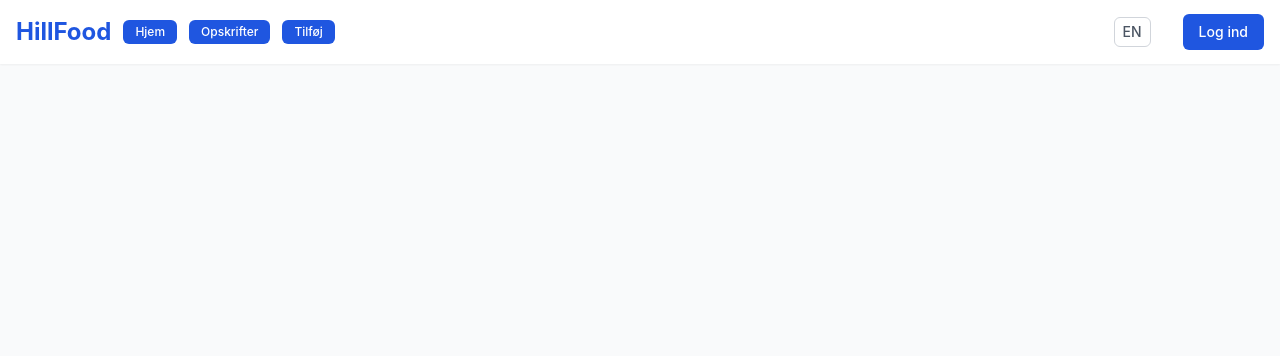
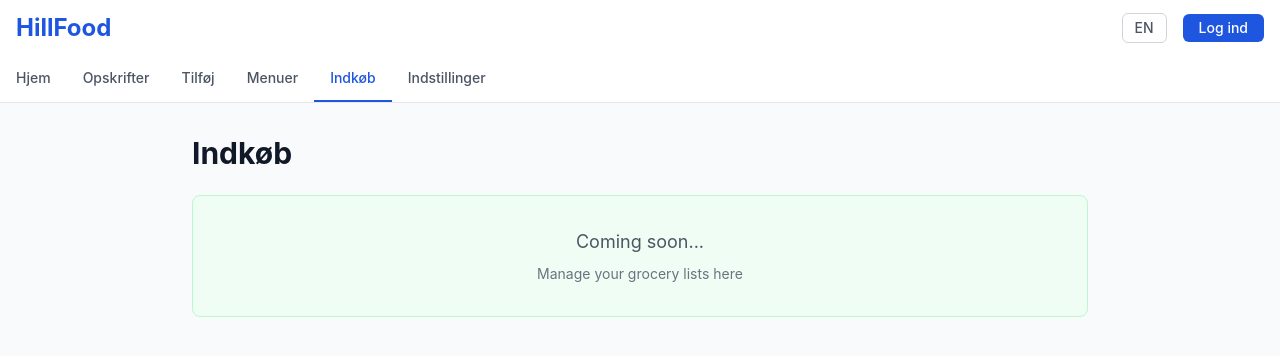
Before and after one commit to ekhpascal/HillFood, a React (Vite) app: page /groceries in a window 1280 px wide. Shown: the top 356 px of the page. Built offline with nearby package versions, Linux system fonts and the light colour scheme; no server answers.

Commit message:
Redesign navigation: header + tab pane layout

```diff
--- a/src/App.tsx
+++ b/src/App.tsx
@@ -7,6 +7,9 @@ import Recipes from './pages/Recipes'
 import AddRecipe from './pages/AddRecipe'
 import RecipeDetail from './pages/RecipeDetail'
 import Auth from './pages/Auth'
+import Menus from './pages/Menus'
+import Groceries from './pages/Groceries'
+import Settings from './pages/Settings'
 
 function App() {
   return (
@@ -25,6 +28,9 @@ function App() {
               </ProtectedRoute>
             }
           />
+          <Route path="/menus" element={<Menus />} />
+          <Route path="/groceries" element={<Groceries />} />
+          <Route path="/settings" element={<Settings />} />
         </Routes>
       </Layout>
     </LanguageProvider>
--- a/src/components/Navigation.tsx
+++ b/src/components/Navigation.tsx
@@ -10,8 +10,6 @@ export default function Navigation() {
 
   const isActive = (path: string) => {
     return location.pathname === path
-      ? 'bg-primary-700'
-      : 'bg-primary-600 hover:bg-primary-700'
   }
 
   const handleSignOut = async () => {
@@ -19,65 +17,77 @@ export default function Navigation() {
     navigate('/')
   }
 
+  const tabs = [
+    { path: '/', label: t('nav.home') },
+    { path: '/recipes', label: t('nav.recipes') },
+    { path: '/add', label: t('nav.add') },
+    { path: '/menus', label: t('nav.menus') },
+    { path: '/groceries', label: t('nav.groceries') },
+    { path: '/settings', label: t('nav.settings') },
+  ]
+
   return (
-    <nav className="bg-white shadow-sm overflow-x-hidden">
+    <>
+      {/* Header */}
+      <header className="bg-white shadow-sm">
         <div className="container mx-auto px-4 max-w-full">
-        <div className="flex items-center justify-between h-16 gap-2">
-          <div className="flex items-center gap-3">
-            <Link to="/" className="text-xl md:text-2xl font-bold text-primary-600">
+          <div className="flex items-center justify-between h-14">
+            <h1 className="text-xl md:text-2xl font-bold text-primary-600">
               HillFood
-            </Link>
-            <Link
-              to="/"
-              className={`px-2 md:px-3 py-1 rounded-md text-xs font-medium text-white transition ${isActive('/')}`}
-            >
-              {t('nav.home')}
-            </Link>
-            <Link
-              to="/recipes"
-              className={`px-2 md:px-3 py-1 rounded-md text-xs font-medium text-white transition ${isActive('/recipes')}`}
-            >
-              {t('nav.recipes')}
-            </Link>
-            <Link
-              to="/add"
-              className={`px-2 md:px-3 py-1 rounded-md text-xs font-medium text-white transition ${isActive('/add')}`}
-            >
-              {t('nav.add')}
-            </Link>
-          </div>
+            </h1>
 
             <div className="flex items-center gap-2 md:gap-4">
               <button
                 onClick={() => setLanguage(language === 'da' ? 'en' : 'da')}
-              className="ml-4 md:ml-8 px-2 py-1 text-xs md:text-sm font-medium text-gray-600 hover:text-primary-600 border border-gray-300 rounded-md"
+                className="px-2 md:px-3 py-1 text-xs md:text-sm font-medium text-gray-600 hover:text-primary-600 border border-gray-300 rounded-md transition"
               >
                 {language === 'da' ? 'EN' : 'DA'}
               </button>
 
               {user ? (
-              <div className="flex items-center gap-2 md:gap-3 ml-2 md:ml-4 pl-2 md:pl-4 border-l border-gray-300">
-                <span className="hidden md:inline text-sm text-gray-600 max-w-[120px] lg:max-w-none truncate">
-                  {user.email}
-                </span>
                 <button
                   onClick={handleSignOut}
-                  className="px-2 md:px-3 py-2 text-xs md:text-sm font-medium text-red-600 hover:bg-red-50 rounded-md transition"
+                  className="px-2 md:px-3 py-1 text-xs md:text-sm font-medium text-red-600 hover:bg-red-50 rounded-md transition"
                 >
-                  {t('nav.signOut')}
+                  <span className="hidden sm:inline">{t('nav.signOut')}</span>
+                  <span className="sm:inline md:hidden">Out</span>
                 </button>
-              </div>
               ) : (
                 <Link
                   to="/auth"
-                className="ml-2 md:ml-4 px-3 md:px-4 py-2 bg-primary-600 text-white rounded-md text-xs md:text-sm font-medium hover:bg-primary-700 transition"
+                  className="px-2 md:px-4 py-1 text-xs md:text-sm bg-primary-600 text-white rounded-md font-medium hover:bg-primary-700 transition"
                 >
-                {t('auth.signIn')}
+                  <span className="hidden sm:inline">{t('auth.signIn')}</span>
+                  <span className="sm:inline md:hidden">In</span>
                 </Link>
               )}
             </div>
           </div>
         </div>
+      </header>
+
+      {/* Tab Navigation */}
+      <nav className="bg-white border-b border-gray-200 sticky top-0 z-10">
+        <div className="container mx-auto max-w-full">
+          <div className="flex overflow-x-auto hide-scrollbar">
+            {tabs.map((tab) => (
+              <Link
+                key={tab.path}
+                to={tab.path}
+                className={`
+                  flex-shrink-0 px-4 py-3 text-sm font-medium whitespace-nowrap transition
+                  ${isActive(tab.path)
+                    ? 'text-primary-600 border-b-2 border-primary-600'
+                    : 'text-gray-600 hover:text-primary-600 hover:border-b-2 hover:border-gray-300'
+                  }
+                `}
+              >
+                {tab.label}
+              </Link>
+            ))}
+          </div>
+        </div>
       </nav>
+    </>
   )
 }
--- a/src/contexts/LanguageContext.tsx
+++ b/src/contexts/LanguageContext.tsx
@@ -14,6 +14,9 @@ const translations = {
     'nav.home': 'Hjem',
     'nav.recipes': 'Opskrifter',
     'nav.add': 'Tilføj',
+    'nav.menus': 'Menuer',
+    'nav.groceries': 'Indkøb',
+    'nav.settings': 'Indstillinger',
     'nav.signOut': 'Log ud',
 
     // Home page
@@ -93,6 +96,9 @@ const translations = {
     'nav.home': 'Home',
     'nav.recipes': 'Recipes',
     'nav.add': 'Add',
+    'nav.menus': 'Menus',
+    'nav.groceries': 'Groceries',
+    'nav.settings': 'Settings',
     'nav.signOut': 'Sign Out',
 
     // Home page
--- a/src/index.css
+++ b/src/index.css
@@ -44,3 +44,13 @@ body {
     background-color: #ffffff;
   }
 }
+
+/* Hide scrollbar for tabs */
+.hide-scrollbar {
+  -ms-overflow-style: none;
+  scrollbar-width: none;
+}
+
+.hide-scrollbar::-webkit-scrollbar {
+  display: none;
+}
--- /dev/null
+++ b/src/pages/Groceries.tsx
@@ -0,0 +1,19 @@
+import { useLanguage } from '@/contexts/LanguageContext'
+
+export default function Groceries() {
+  const { t } = useLanguage()
+
+  return (
+    <div className="max-w-4xl mx-auto">
+      <h1 className="text-3xl font-bold text-gray-900 mb-6">
+        {t('nav.groceries')}
+      </h1>
+      <div className="bg-green-50 border border-green-200 rounded-lg p-8 text-center">
+        <p className="text-lg text-gray-600">Coming soon...</p>
+        <p className="text-sm text-gray-500 mt-2">
+          Manage your grocery lists here
+        </p>
+      </div>
+    </div>
+  )
+}
--- /dev/null
+++ b/src/pages/Menus.tsx
@@ -0,0 +1,19 @@
+import { useLanguage } from '@/contexts/LanguageContext'
+
+export default function Menus() {
+  const { t } = useLanguage()
+
+  return (
+    <div className="max-w-4xl mx-auto">
+      <h1 className="text-3xl font-bold text-gray-900 mb-6">
+        {t('nav.menus')}
+      </h1>
+      <div className="bg-blue-50 border border-blue-200 rounded-lg p-8 text-center">
+        <p className="text-lg text-gray-600">Coming soon...</p>
+        <p className="text-sm text-gray-500 mt-2">
+          Plan your weekly menus here
+        </p>
+      </div>
+    </div>
+  )
+}
--- /dev/null
+++ b/src/pages/Settings.tsx
@@ -0,0 +1,19 @@
+import { useLanguage } from '@/contexts/LanguageContext'
+
+export default function Settings() {
+  const { t } = useLanguage()
+
+  return (
+    <div className="max-w-4xl mx-auto">
+      <h1 className="text-3xl font-bold text-gray-900 mb-6">
+        {t('nav.settings')}
+      </h1>
+      <div className="bg-purple-50 border border-purple-200 rounded-lg p-8 text-center">
+        <p className="text-lg text-gray-600">Coming soon...</p>
+        <p className="text-sm text-gray-500 mt-2">
+          Configure your app settings here
+        </p>
+      </div>
+    </div>
+  )
+}
--- a/src/utils/version.ts
+++ b/src/utils/version.ts
@@ -1,4 +1,4 @@
 // Auto-generated version info
 export const VERSION = '0.0.9'
-export const BUILD_NUMBER = 2
+export const BUILD_NUMBER = 3
 export const getVersionString = () => `${VERSION}-${BUILD_NUMBER}`
```
Lines whose indentation alone changed are shown as unchanged.
